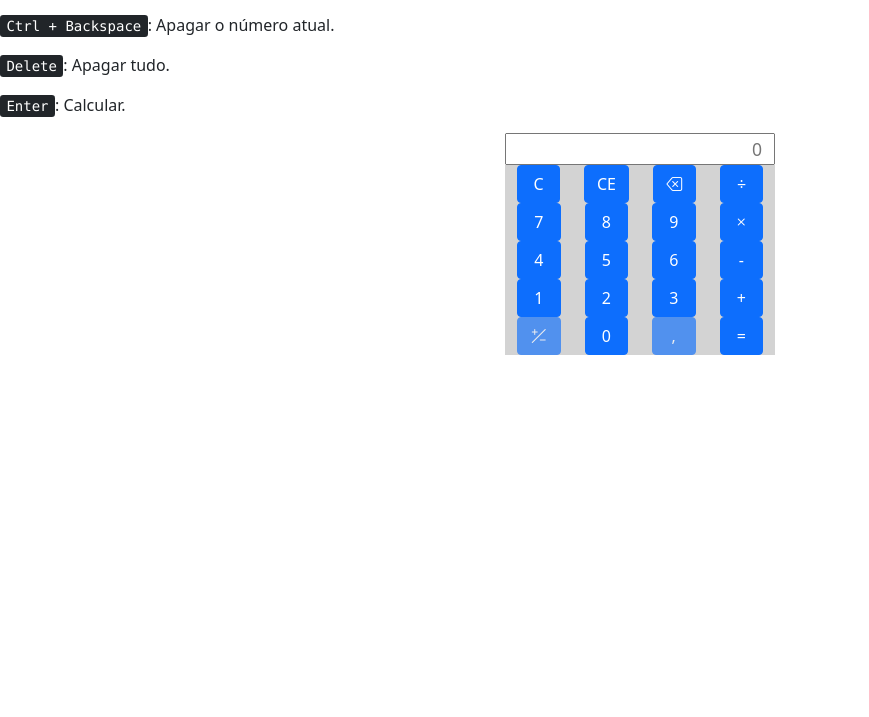
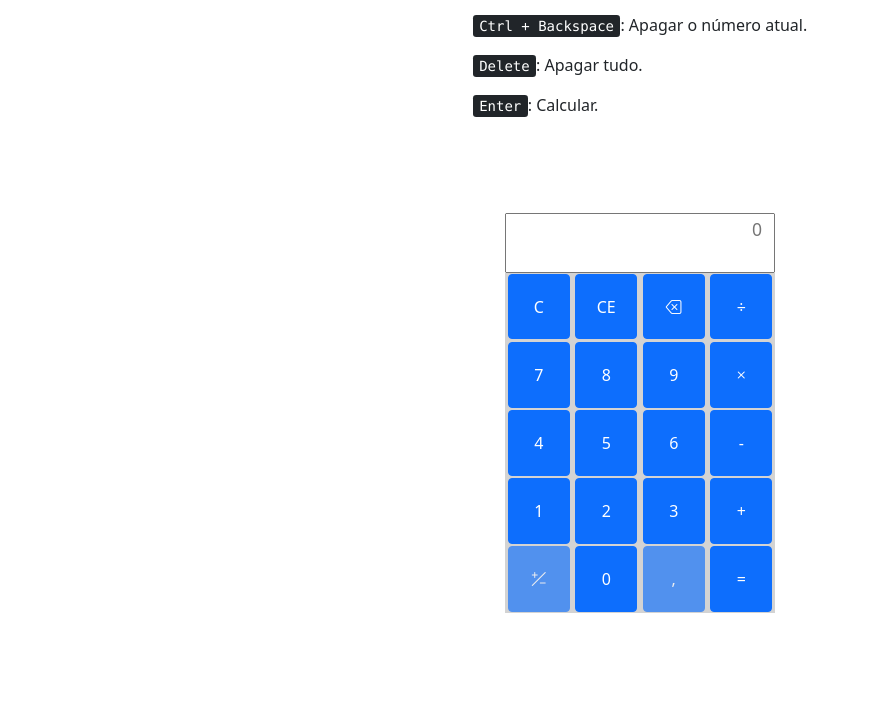
Before and after one commit to atomiclake/calculadora-javascript, a plain HTML site: page index.html in a window 1280 px wide. Shown: the part 83-800 px from the top of the page, without its empty margins (0-869 px from the left). Drawn offline with nearby package versions, Linux system fonts and the light colour scheme.

Commit message:
Change document styling and structure

```diff
--- a/index.html
+++ b/index.html
@@ -10,17 +10,21 @@
     <link rel="stylesheet" href="style.css">
 </head>
 <body>
+    <div class="container d-flex flex-column align-items-center">
+        <div>
             <h1>Calculadora</h1>
+        </div>
+        <div>
             <p><kbd>Backspace</kbd>: Apagar o último dígito.</p>
             <p><kbd>Ctrl + Backspace</kbd>: Apagar o número atual.</p>
             <p><kbd>Delete</kbd>: Apagar tudo.</p>
             <p><kbd>Enter</kbd>: Calcular.</p>
-
-    <div id="calculator" class="container">
-        <div class="row">
+        </div>
+        <div id="calculator" class="container d-flex flex-column">
+            <div class="row flex-grow-1">
                 <textarea id="display" title="calculator_display" placeholder="0" readonly rows="1" dir="rtl"></textarea>
             </div>
-        <div class="row">
+            <div class="row flex-grow-1">
                 <div class="col">
                     <button type="button" class="btn btn-primary" onclick="sendCalculatorCommand('clear')">C</button>
                 </div>
@@ -34,7 +38,7 @@
                     <button type="button" class="btn btn-primary" onclick="sendCalculatorCommand('divide')">÷</button>
                 </div>
             </div>
-        <div class="row">
+            <div class="row flex-grow-1">
                 <div class="col">
                     <button type="button" class="btn btn-primary" onclick="sendCalculatorCommand('7')">7</button>
                 </div>
@@ -48,7 +52,7 @@
                     <button type="button" class="btn btn-primary" title="multiply" onclick="sendCalculatorCommand('multiply')"><i class="bi bi-x"></i></button>
                 </div>
             </div>
-        <div class="row">
+            <div class="row flex-grow-1">
                 <div class="col">
                     <button type="button" class="btn btn-primary" onclick="sendCalculatorCommand('4')">4</button>
                 </div>
@@ -62,7 +66,7 @@
                     <button type="button" class="btn btn-primary" onclick="sendCalculatorCommand('subtract')">-</button>
                 </div>
             </div>
-        <div class="row">
+            <div class="row flex-grow-1">
                 <div class="col">
                     <button type="button" class="btn btn-primary" onclick="sendCalculatorCommand('1')">1</button>
                 </div>
@@ -76,7 +80,7 @@
                     <button type="button" class="btn btn-primary" onclick="sendCalculatorCommand('add')">+</button>
                 </div>
             </div>
-        <div class="row">
+            <div class="row flex-grow-1">
                 <div class="col">
                     <button type="button" class="btn btn-primary" disabled title="change sign" onclick="sendCalculatorCommand('change-sign')"><i class="bi bi-plus-slash-minus"></i></button>
                 </div>
@@ -91,6 +95,7 @@
                 </div>
             </div>
         </div>
+    </div>
 
     <script src="https://cdn.jsdelivr.net/npm/bootstrap@5.0.2/dist/js/bootstrap.bundle.min.js" integrity="sha384-MrcW6ZMFYlzcLA8Nl+NtUVF0sA7MsXsP1UyJoMp4YLEuNSfAP+JcXn/tWtIaxVXM" crossorigin="anonymous"></script>
     <script src="script.js"></script>
--- a/style.css
+++ b/style.css
@@ -1,6 +1,10 @@
 #calculator {
     min-width: 250px;
     max-width: 270px;
+
+    height: 400px;
+
+    margin: 5rem;
 
     border-radius: 5;
     background-color: lightgray;
@@ -12,6 +16,10 @@
     font-size: 1.1rem;
 }
 
+div.col {
+    padding: 0.5% 1%;
+}
+
 div > button {
     width: 100%;
     height: 100%;
```
Lines whose indentation alone changed are shown as unchanged.
